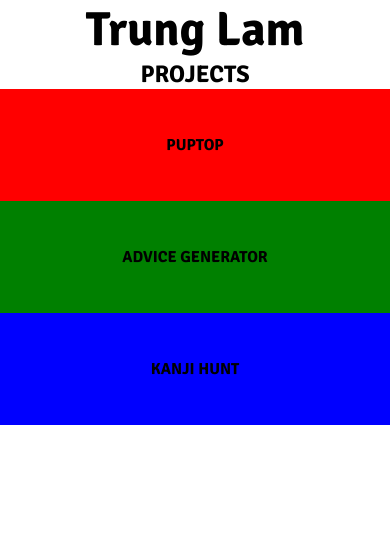
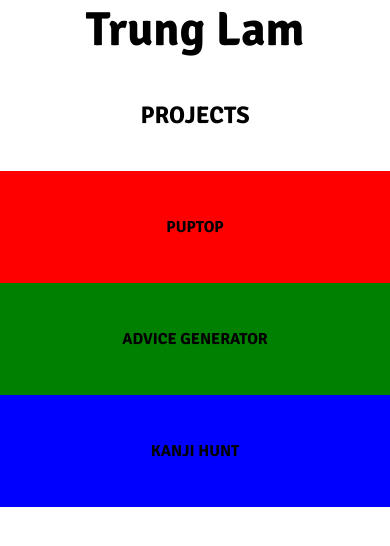
Before and after one commit to trunglam7/portfolio4, a React (Create React App) app: page / in a window 390 px wide. Shown: the top 546 px of the page. Built offline with nearby package versions, Linux system fonts and the light colour scheme.

Commit message:
improved responsive design

```diff
--- a/src/components/Project.js
+++ b/src/components/Project.js
@@ -2,7 +2,7 @@ import React, {useState} from 'react'
 import {TiChevronLeft} from 'react-icons/ti'
 import './styles/Project.css'
 
-const Project = ({name, desc, backgroundColor, left}) => {
+const Project = ({name, desc, backgroundColor, left, top}) => {
 
   const [expandProject, setExpandProject] = useState(false);
 
@@ -11,7 +11,7 @@ const Project = ({name, desc, backgroundColor, left}) => {
   }
 
   return (
-    <div className={expandProject ? 'project-container project-expand' : 'project-container'} style={{backgroundColor: backgroundColor, left: left}}>
+    <div className={expandProject ? 'project-container project-expand' : 'project-container'} style={{backgroundColor: backgroundColor, left: left, top: top}}>
       <button className='text-wrapper' style={{backgroundColor: backgroundColor, cursor: expandProject ? 'auto' : 'pointer'}} disabled={expandProject} onClick={() => expandProjectHandler()}>
         <h3>{name}</h3>
       </button>
--- a/src/components/Projects.js
+++ b/src/components/Projects.js
@@ -9,7 +9,7 @@ const Projects = () => {
         <div className='text-wrapper'>
             <h2>Projects</h2>
         </div>
-        {ProjectData.map((x, index) => <Project key={index} name={x.projectName} desc={x.projectDesc} backgroundColor={x.backgroundColor} left={((index + 1) * 7) + 'rem'}/>)}
+        {ProjectData.map((x, index) => <Project key={index} name={x.projectName} desc={x.projectDesc} backgroundColor={x.backgroundColor} left={((index + 1) * 7) + 'rem'} top={((index + 1) * 7) + 'rem'}/>)}
     </section>
   )
 }
--- a/src/components/styles/Project.css
+++ b/src/components/styles/Project.css
@@ -48,9 +48,11 @@
 
 @keyframes sectionExpand {
     from{
+        top: 0;
         width: 7rem;
     }
     to{
+        top: 0;
         width: 100%;
         left: 0;
     }
@@ -60,10 +62,13 @@
     from{
         left: 0;
         width: 100%;
+        height: 7rem;
     }
     to{
         left: 0;
         width: 100%;
+        top: 0;
+        height: calc(100vh - 59px);
     }
 }
 
--- a/src/components/styles/Projects.css
+++ b/src/components/styles/Projects.css
@@ -30,6 +30,6 @@
     }
 
     .projects-container .text-wrapper{
-        min-height: auto;
+        min-height: 7rem;
     }
 }
```
